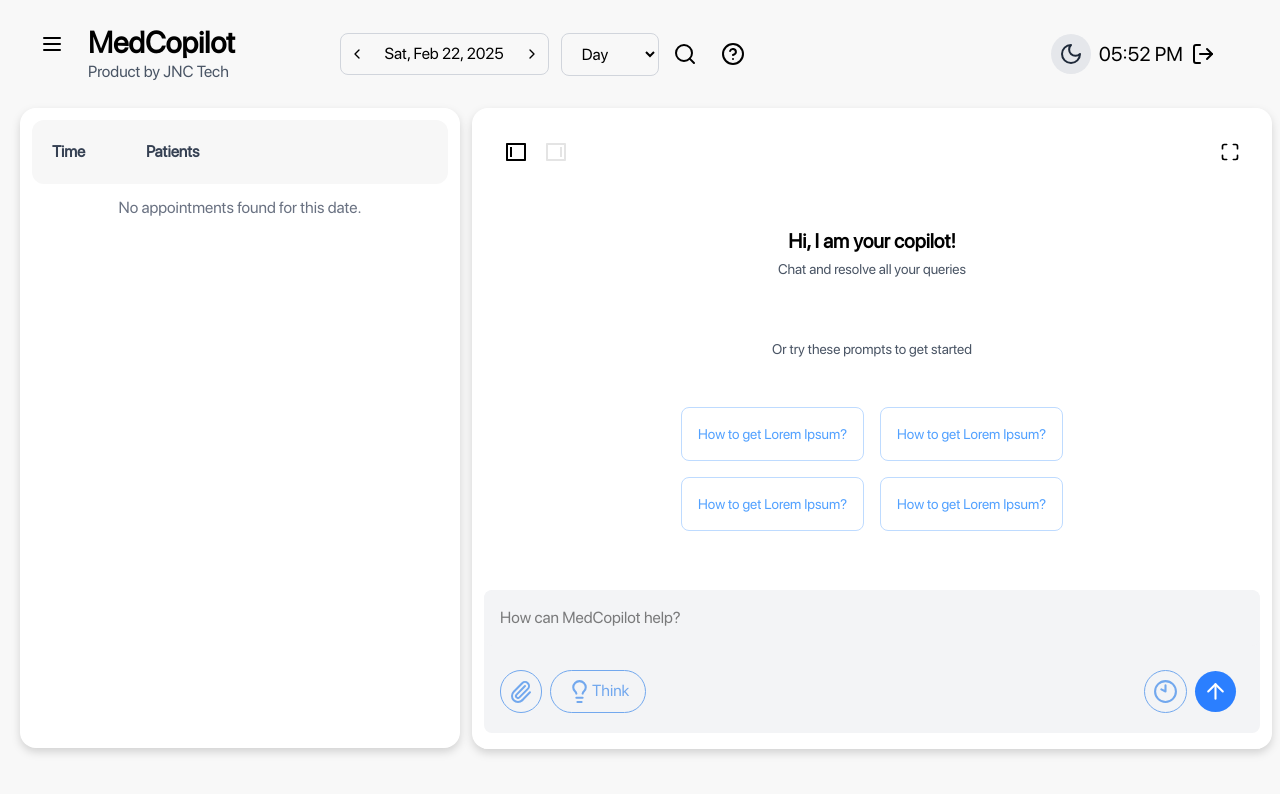
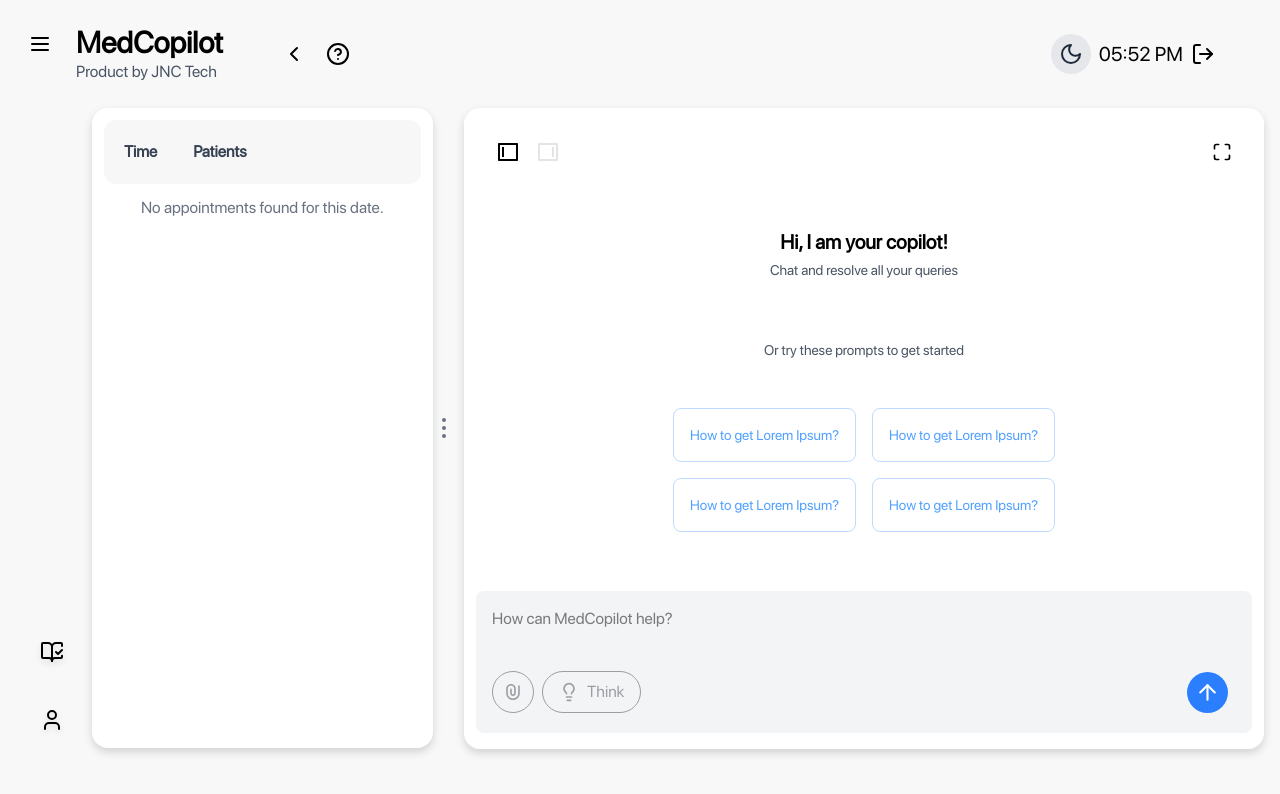
Before and after one commit to devs8l/MedCopilot, a React (Vite) app: page / in a window 1280 px wide. Shown: the top 794 px of the page. Built offline with nearby package versions, Linux system fonts and the light colour scheme; sample sign-in values are in the browser's storage.

Commit message:
chat-fixes

```diff
--- a/src/components/Chat.jsx
+++ b/src/components/Chat.jsx
@@ -6,7 +6,7 @@
     return (
         <div className="drop-shadow-lg px-3 pt-3 bg-white dark:bg-[#272626] rounded-2xl flex flex-col overflow-hidden">
             {/* Header with buttons */}
-            <div className={`p-4  flex items-center justify-between  rounded-xl ${isFullScreen ? 'bg-white':''} `}>
+            <div className={`p-4  flex items-center justify-between  rounded-xl ${isFullScreen ? 'bg-white':''} dark:text-white dark:bg-[#272626]`}>
                 {/* Left side - swap position buttons */}
                 <div className={`flex  space-x-2 ${isFullScreen ? "hidden" : ""}`}>
                     <button
@@ -36,7 +36,7 @@
 
             {/* Chat content area */}
             <div className={`flex-grow overflow-y-auto ${isFullScreen ? 'h-[calc(80vh-73px)]':'h-[calc(80vh-75px)]'} `}>
-                <ChatInterface />
+                <ChatInterface isFullScreen={isFullScreen} />
             </div>
         </div>
     );
--- a/src/components/ChatInterface.jsx
+++ b/src/components/ChatInterface.jsx
@@ -1,7 +1,7 @@
 import React, { useState, useRef, useEffect } from 'react';
 import { Send, RefreshCcw, Clipboard, ArrowRight, ThumbsUp, ThumbsDown, ChevronUp, ArrowUp, Paperclip, Lightbulb, Clock10 } from 'lucide-react';
 
-const ChatInterface = () => {
+const ChatInterface = ({isFullScreen}) => {
   const [messages, setMessages] = useState([
     {
       type: 'bot',
@@ -69,8 +69,8 @@
       <div className={`flex-1 overflow-y-auto p-4 ${messages.length === 1 ? 'flex items-center justify-center' : ''}`}>
         {messages.length === 1 ? (
           <div className="text-center space-y-1">
-            <div className="text-xl font-semibold">{messages[0].content}</div>
-            <p className="text-sm text-gray-600">{messages[0].subtext}</p>
+            <div className="text-xl font-semibold dark:text-white">{messages[0].content}</div>
+            <p className="text-sm text-gray-600 ">{messages[0].subtext}</p>
             <p className="text-sm text-gray-600 mb-12 mt-15">{messages[0].para}</p>
 
             <div className="grid grid-cols-2 gap-4 mt-4">
@@ -124,38 +124,38 @@
       </div>
 
       {/* Input Area */}
-      <div className="py-4 px-0 ">
-        <div className="flex flex-col  gap-2 bg-gray-100 overflow-hidden rounded-lg pb-1">
+      <div className={`py-4 px-0 ${isFullScreen ? 'w-1/3' : 'w-full'} mx-auto  `}>
+        <div className="flex flex-col  gap-2 bg-gray-100 dark:bg-[#171616] dark:text-white overflow-hidden rounded-lg pb-1">
           <input
             type="text"
             value={inputMessage}
             onChange={(e) => setInputMessage(e.target.value)}
             onKeyDown={(e) => e.key === 'Enter' && handleSendMessage()}
             placeholder="How can MedCopilot help?"
-            className="flex-1 p-4  rounded-lg focus:outline-none bg-gray-100"
+            className="flex-1 p-4  rounded-lg focus:outline-none dark:bg-[#171616] dark:text-white"
           />
           <div className='flex justify-between items-center p-4'>
             <div className='flex '>
               <button
                 onClick={handleSendMessage}
-                className="p-2 mr-2 border-[#72A8EE]  border text-white rounded-full cursor-pointer hover:bg-blue-600 transition-colors"
+                className="p-3 mr-2 border-[#9B9EA2]  border text-white rounded-full cursor-pointer  transition-colors"
               >
-                <Paperclip  color={'#72A8EE'} />
+                <img src="/doc.svg" className='w-4 h-4' alt="" />
               </button>
               <button
                 onClick={handleSendMessage}
-                className="p-2 px-4 mr-2 border-[#72A8EE] border text-white flex rounded-full cursor-pointer  transition-colors"
+                className="p-2 px-4 mr-2 border-[#9B9EA2] border text-white flex rounded-full cursor-pointer gap-2 items-center  transition-colors"
               >
-                <Lightbulb  color={'#72A8EE'} size={25} /><span className='text-[#72A8EE]'>Think</span>
+                <Lightbulb  color={'#9B9EA2'}  size={20} /><span className='text-[#9B9EA2] '>Think</span>
               </button>
             </div>
             <div>
-              <button
+              {/* <button
                 onClick={handleSendMessage}
-                className="p-2 mr-2 border-[#72A8EE] border text-white rounded-full cursor-pointer  transition-colors"
+                className="p-3 mr-2 border-[#72A8EE] border text-white rounded-full cursor-pointer  transition-colors"
               >
-                <Clock10 color={'#72A8EE'} size={25} />
-              </button>
+                <Clock10 color={'#72A8EE'} size={20} />
+              </button> */}
               <button
                 onClick={handleSendMessage}
                 className="p-2 mr-2 bg-blue-500 text-white rounded-full cursor-pointer hover:bg-blue-600 transition-colors"
--- a/src/components/Navbar.jsx
+++ b/src/components/Navbar.jsx
@@ -34,7 +34,7 @@
         <div className={`grid dark:text-white grid-cols-[2fr_1fr] ${isSearchOpen ? 'sm:grid-cols-[1fr_4fr_1fr]' : 'sm:grid-cols-[1fr_3fr_1fr]'} gap-4 py-3 px-5`}>
             <div className="flex items-start gap-5">
                 {/* Sidebar Toggle Button */}
-                <button onClick={() => setIsExpanded(!isExpanded)} className="rounded-md py-5 dark:bg-gray-800 cursor-pointer mr-1 ml-3 ">
+                <button onClick={() => setIsExpanded(!isExpanded)} className="rounded-md py-5 dark:bg-gray-800 cursor-pointer mr-1  ">
                     <Menu size={24} />
                 </button>
 
--- a/src/components/Patients.jsx
+++ b/src/components/Patients.jsx
@@ -327,7 +327,7 @@
     };
 
     return (
-        <div className="mx-auto bg-white dark:bg-[#272626] px-1 py-1 pb-4 flex flex-col justify-between gap-3 rounded-xl overflow-hidden">
+        <div className="mx-auto bg-white dark:bg-[#272626] px-1 py-1 pb-1 flex flex-col justify-between gap-3 rounded-xl overflow-hidden">
             {renderView()}
         </div>
     );
--- a/src/components/SideBar.jsx
+++ b/src/components/SideBar.jsx
@@ -1,29 +1,19 @@
 import { BookOpenCheck, ChevronDown, ChevronLeft, Menu, User } from 'lucide-react';
-import React, { use, useContext } from 'react';
+import React, { useContext } from 'react';
 import Calendar from './Calendar';
 import { Link } from 'react-router-dom';
 import { MedContext } from '../context/MedContext';
 
-const SideBar = () => {
-    const {isExpanded, setIsExpanded} =useContext(MedContext); ;
+const SideBar = ({ isExpanded, setIsExpanded, isFullScreen }) => {
     return (
         <div className={`bg-primary dark:bg-[#161616] flex flex-col gap-3 justify-between transition-all min-h-[80vh] duration-300 ${isExpanded ? 'w-[320px]' : ''}`}>
             {/* Sidebar Top Section */}
-            <div className="flex flex-col  items-start overflow-hidden justify-between h-[90%] dark:bg-[#272626] rounded-2xl drop-shadow-md transition-all duration-300">
-
-                {/* Toggle Button */}
-                {/* <button
-                    className={`px-4 py-1 mt-3 rounded-md cursor-pointer relative z-100 self-start`}
-                    onClick={() => setIsExpanded(!isExpanded)}
-                >
-                <Menu />
-                </button> */}
-
+            <div className="flex flex-col items-start overflow-hidden h-full dark:bg-[#272626] rounded-2xl drop-shadow-md transition-all duration-300">
                 {/* Calendar Section */}
-                <div className={`transition-all duration-300 mt-3  z-3 mb-2 overflow-auto ${isExpanded ? 'opacity-100' : 'hidden opacity-0'}`}>
+                <div className={`transition-all duration-300 mt-3 z-3 mb-2 overflow-auto ${isExpanded ? 'opacity-100' : 'hidden opacity-0'}`}>
                     <Calendar />
                 </div>
-                <div className={`flex flex-col items-center min-w-[300px] justify-between w-[90%] mt-[-15px] px-4 gap-4 py-3 transition-all duration-300 ${isExpanded ? 'opacity-100' : 'opacity-0 hidden'}`}>
+                <div className={`flex flex-col items-center min-w-[300px] justify-between w-[100%] mt-[-15px] px-4 gap-4 py-3 transition-all duration-300 ${isExpanded ? 'opacity-100' : 'opacity-0 hidden'}`}>
                     <button className="w-full bg-white cursor-pointer text-sm gap-2 text-center px-3 py-3 flex items-center justify-center rounded-md border border-gray-300">
                         Create Event <ChevronDown size={20} />
                     </button>
@@ -31,16 +21,12 @@
                         + Add Appointment
                     </button>
                 </div>
-
-                {/* Buttons Section */}
             </div>
 
-            {/* Sidebar Navigation */}
-
-            {/* <div className="flex flex-col transition-all p-2 flex-grow duration-300 gap-1 items-center justify-around bg-white dark:bg-[#272626] rounded-2xl drop-shadow-md w-full">
-
-
-                <button className={`flex cursor-pointer items-center ${isExpanded ? 'p-4' : 'p-2'} gap-3 text-sm rounded-md w-full mt-2 text-center hover:bg-gray-50 transition-all duration-300`}>
+            {/* Sidebar Navigation - Hide when in fullscreen mode */}
+            {!isFullScreen && (
+                <div className="flex flex-col transition-all px-2 flex-grow duration-300 gap-1 items-center justify-around dark:bg-[#272626] rounded-2xl drop-shadow-md w-full">
+                    <button className={`flex cursor-pointer items-center ${isExpanded ? 'p-4' : 'p-4'} gap-3 text-sm rounded-md w-full mt-2 text-center hover:bg-gray-50 transition-all duration-300`}>
                         <span className={"flex-shrink-0"}><BookOpenCheck /></span>
                         <span className={`whitespace-nowrap transition-all duration-300 ease-in ${isExpanded ? 'opacity-100 block' : 'opacity-0 hidden'}`}>
                             Make an Appointment
@@ -48,14 +34,15 @@
                     </button>
 
                     <Link className='w-full' to={`/`}>
-                    <button className={`flex cursor-pointer items-center ${isExpanded ? 'p-4' : 'p-2'} gap-3 text-sm rounded-md w-full mt-2 text-center hover:bg-gray-50 transition-all duration-300`}>
+                        <button className={`flex cursor-pointer items-center ${isExpanded ? 'p-4' : 'p-4'} gap-3 text-sm rounded-md w-full mt-2 text-center hover:bg-gray-50 transition-all duration-300`}>
                             <span className="flex-shrink-0"><User /></span>
                             <span className={`whitespace-nowrap transition-all duration-300 ease-in ${isExpanded ? 'opacity-100 block' : 'opacity-0 hidden'}`}>
                                 My Patients
                             </span>
                         </button>
                     </Link>
-            </div> */}
+                </div>
+            )}
         </div>
     );
 };
--- a/src/components/UserData.jsx
+++ b/src/components/UserData.jsx
@@ -54,7 +54,7 @@
   };
 
   return (
-    <div className="p-6 bg-white flex flex-col gap-6 rounded-lg  mx-auto mt-5">
+    <div className="p-6 bg-white flex flex-col gap-6 rounded-lg  mx-auto h-full overflow-auto">
       {/* Profile Section */}
       <div >
         <div className="flex items-start justify-between ">
@@ -113,7 +113,7 @@
         {medicalEvents.map((event, index) => (
           <div
             key={index}
-            className="flex items-center justify-between  pb-7"
+            className="flex items-center justify-between  pb-4"
           >
             <div className="flex items-start space-x-3">
               {getStatusIcon(event.status)}
--- a/src/context/MedContext.jsx
+++ b/src/context/MedContext.jsx
@@ -3,7 +3,9 @@
 export const MedContext = createContext();
 
 const MedContextProvider = (props) => {
-  const [isUserSelected, setIsUserSelected] = useState(false);
+  const [isUserSelected, setIsUserSelected] = useState(
+    localStorage.getItem("isUserSelected") === "true"
+  );
   const [filterBasis, setFilterBasis] = useState("day");
   const [isExpanded, setIsExpanded] = useState(false);
   const [isAuthenticated, setIsAuthenticated] = useState(
@@ -34,6 +36,9 @@
     localStorage.setItem("isAuthenticated", "true");
     setIsAuthenticated(true);
   };
+  useEffect(() => {
+    localStorage.setItem("isUserSelected", isUserSelected);
+  }, [isUserSelected]);
 
   const logout = () => {
     localStorage.removeItem("isAuthenticated");
--- a/src/pages/Home.jsx
+++ b/src/pages/Home.jsx
@@ -1,17 +1,147 @@
-import { useContext, useState } from "react";
+import { useContext, useState, useRef, useEffect } from "react";
 import { Outlet } from "react-router-dom";
 import SideBar from "../components/SideBar";
 import Chat from "../components/Chat";
 import { MedContext } from "../context/MedContext";
 
+// Resizer with direct mouse tracking
+const Resizer = ({ onResize, orientation = "vertical", className = "" }) => {
+  const resizerRef = useRef(null);
+  const [isDragging, setIsDragging] = useState(false);
+  const [hovered, setHovered] = useState(false);
+
+  // Track starting positions for precise calculations
+  const dragInfo = useRef({
+    startX: 0,
+    startChatWidth: 0,
+    containerLeft: 0,
+    sidebarWidth: 0
+  });
+
+  useEffect(() => {
+    const handleMouseMove = (e) => {
+      if (!isDragging) return;
+
+      // Direct mouse position tracking for exact positioning
+      onResize(e.clientX, dragInfo.current);
+      e.preventDefault();
+    };
+
+    const handleMouseUp = () => {
+      setIsDragging(false);
+      document.body.style.cursor = "";
+      document.body.style.userSelect = "";
+    };
+
+    if (isDragging) {
+      document.addEventListener("mousemove", handleMouseMove);
+      document.addEventListener("mouseup", handleMouseUp);
+      document.body.style.cursor = orientation === "vertical" ? "col-resize" : "row-resize";
+      document.body.style.userSelect = "none";
+    }
+
+    return () => {
+      document.removeEventListener("mousemove", handleMouseMove);
+      document.removeEventListener("mouseup", handleMouseUp);
+    };
+  }, [isDragging, onResize, orientation]);
+
+  const handleMouseDown = (e) => {
+    e.stopPropagation();
+
+    // Store all initial values needed for precise calculations
+    dragInfo.current.startX = e.clientX;
+
+    // These will be set by the parent component
+    dragInfo.current.startChatWidth = 0;
+    dragInfo.current.containerLeft = 0;
+    dragInfo.current.sidebarWidth = 0;
+
+    setIsDragging(true);
+  };
+
+  return (
+    <div
+      ref={resizerRef}
+      className={`
+        ${orientation === "vertical" ? "w-2 cursor-col-resize mx-1" : "h-2 cursor-row-resize my-1"}
+        ${isDragging ? "" : hovered ? "" : " bg-opacity-50"}
+        transition-colors duration-150 ease-in-out rounded-full flex items-center justify-center
+        ${className}
+      `}
+      onMouseDown={handleMouseDown}
+      onMouseEnter={() => setHovered(true)}
+      onMouseLeave={() => setHovered(false)}
+    >
+      {/* Handle dots for visual feedback */}
+      <div className={`flex ${orientation === "vertical" ? "flex-col" : "flex-row"} gap-1`}>
+        <div className="w-1 h-1 bg-gray-500 rounded-full"></div>
+        <div className="w-1 h-1 bg-gray-500 rounded-full"></div>
+        <div className="w-1 h-1 bg-gray-500 rounded-full"></div>
+      </div>
+    </div>
+  );
+};
+
 const Home = () => {
-    const {isExpanded, setIsExpanded} = useContext(MedContext);
+  const { isExpanded, setIsExpanded } = useContext(MedContext);
   const [isSwapped, setIsSwapped] = useState(false);
   const [isFullScreen, setIsFullScreen] = useState(false);
+  const [chatWidth, setChatWidth] = useState(800);
+  const [contentWidth, setContentWidth] = useState(0);
+  const containerRef = useRef(null);
+  const layoutRef = useRef({ lastChatWidth: 800 });
+
+  // Calculate and set panel widths with constraints
+  const calculatePanelWidths = (newChatWidth) => {
+    if (containerRef.current) {
+      const totalWidth = containerRef.current.offsetWidth;
+      const sidebarWidth = isExpanded ? 350 : 70;
+      const availableWidth = totalWidth - sidebarWidth - 10; // 10px for margins and resizer
+
+      // Set minimum and maximum widths for chat
+      const minChatWidth = Math.min(300, availableWidth * 0.3);
+      const maxChatWidth = Math.min(1200, availableWidth * 0.7);
+      const constrainedChatWidth = Math.max(minChatWidth, Math.min(newChatWidth || chatWidth, maxChatWidth));
+
+      // Calculate content width based on available space
+      const newContentWidth = availableWidth - constrainedChatWidth - 10;
+
+      setChatWidth(constrainedChatWidth);
+      setContentWidth(newContentWidth);
+    }
+  };
+
+  const [windowWidth, setWindowWidth] = useState(window.innerWidth);
+
+  useEffect(() => {
+      const handleResize = () => {
+          setWindowWidth(window.innerWidth); // Trigger a re-render
+      };
+
+      window.addEventListener("resize", handleResize);
+      return () => window.removeEventListener("resize", handleResize);
+  }, []);
+
+  useEffect(() => {
+      if (!isFullScreen) {
+          calculatePanelWidths(); // Ensure correct width calculation
+      }
+  }, [windowWidth, isExpanded, isFullScreen]); // Trigger recalculation on resize
+
+
+  useEffect(() => {
+    // Save chat width when going fullscreen
+    if (isFullScreen) {
+      layoutRef.current.lastChatWidth = chatWidth;
+    } else {
+      // Restore previous width when exiting fullscreen
+      calculatePanelWidths(layoutRef.current.lastChatWidth);
+    }
+  }, [isFullScreen]);
 
   const handleSwapPosition = (swapTo) => {
     setIsSwapped(swapTo);
-        // Exit fullscreen mode when swapping positions
     if (isFullScreen) setIsFullScreen(false);
   };
 
@@ -19,28 +149,57 @@
     setIsFullScreen(!isFullScreen);
   };
 
-    // Fixed width for chat in normal mode
-    const chatWidth = "800px";
-
   // Dynamic width calculation for fullscreen mode based on sidebar state
   const getFullScreenWidth = () => {
-        return isExpanded ? 'calc(100% - 350px)' : 'calc(100% - 10px)';
+    if (!containerRef.current) return '100vw';
+    const totalWidth = containerRef.current.offsetWidth;
+    const sidebarWidth = isExpanded ? 350 : 70;
+    return `min(100vw, ${totalWidth - sidebarWidth}px)`;
+  };
+
+
+  // Precise resizing function that directly translates mouse position to panel width
+  const handleChatResize = (mouseX, dragInfo) => {
+    if (!containerRef.current) return;
+
+    // On first call, initialize the drag info with current values
+    if (dragInfo.startChatWidth === 0) {
+      dragInfo.startChatWidth = chatWidth;
+      dragInfo.containerLeft = containerRef.current.getBoundingClientRect().left;
+      dragInfo.sidebarWidth = isExpanded ? 350 : 70;
+    }
+
+    let newChatWidth;
+
+    if (isSwapped) {
+      // When swapped, chat is on left side after sidebar
+      // Calculate based on absolute position (sidebar width + desired chat width = mouse position)
+      newChatWidth = mouseX - dragInfo.containerLeft - dragInfo.sidebarWidth;
+    } else {
+      // When not swapped, chat is on right side
+      // Calculate from right edge of container
+      const containerRight = dragInfo.containerLeft + containerRef.current.offsetWidth;
+      newChatWidth = containerRight - mouseX;
+    }
+
+    calculatePanelWidths(newChatWidth);
   };
 
   return (
-        <div className="flex h-full ">
+    <div ref={containerRef} className={`flex h-full ${isFullScreen ? 'px-0' : 'px-2'} w-full `}>
       {isSwapped ? (
         // Swapped layout
-                <div className="w-full flex h-[80vh] flex-col sm:flex-row">
+        <div className="w-full flex h-[80vh] justify-between  flex-col sm:flex-row">
           {/* Sidebar */}
           <SideBar isExpanded={isExpanded} setIsExpanded={setIsExpanded} />
 
-                    {/* Chat in middle with conditional width */}
+          {/* Chat with no transition for direct response */}
           <div
-                        className="transition-all duration-100 mx-3"
             style={{
-                            width: isFullScreen ? getFullScreenWidth() : chatWidth,
-                            flexShrink: 0
+              width: isFullScreen ? getFullScreenWidth() : `${chatWidth}px`,
+              flexShrink: 0,
+              marginLeft: isFullScreen ? '0' : '12px',
+
             }}
           >
             <Chat
@@ -51,33 +210,55 @@
             />
           </div>
 
-                    {/* Content taking remaining space - hidden in fullscreen mode */}
+          {/* Resizer - only visible when not in fullscreen */}
           {!isFullScreen && (
-                        <div className="flex-grow drop-shadow-lg bg-white dark:bg-[#272626]  rounded-2xl transition-all duration-100  p-2">
+            <Resizer
+              onResize={handleChatResize}
+              className="h-full self-stretch"
+            />
+          )}
+
+          {/* Content area with no transition for direct response */}
+          {!isFullScreen && (
+            <div
+              className="drop-shadow-lg bg-white dark:bg-[#272626] rounded-2xl p-2"
+              style={{ width: `${contentWidth}px` }}
+            >
               <Outlet />
             </div>
           )}
         </div>
       ) : (
         // Original layout
-                <div className="w-full flex h-[80vh] flex-col sm:flex-row">
+        <div className="w-full flex h-[80vh] flex-col justify-between sm:flex-row">
           {/* Sidebar */}
           <SideBar isExpanded={isExpanded} setIsExpanded={setIsExpanded} />
 
-                    {/* Middle Section - hidden in fullscreen mode */}
+          {/* Content area with no transition for direct response */}
           {!isFullScreen && (
-                        <div className="flex-grow drop-shadow-lg bg-white dark:bg-[#272626] rounded-2xl transition-all duration-100  p-2 mx-3">
+            <div
+              className="drop-shadow-lg bg-white dark:bg-[#272626] rounded-2xl p-2 mx-1"
+              style={{ width: `${contentWidth}px` }}
+            >
               <Outlet />
             </div>
           )}
 
-                    {/* Chat Section with conditional width */}
+          {/* Resizer - only visible when not in fullscreen */}
+          {!isFullScreen && (
+            <Resizer
+              onResize={handleChatResize}
+              className="h-full self-stretch"
+            />
+          )}
+
+          {/* Chat with no transition for direct response */}
           <div
-                        className="transition-all duration-400 "
             style={{
-                            width: isFullScreen ? getFullScreenWidth() : chatWidth,
-                            marginLeft: isFullScreen ? '12px' : '0',
-                            flexShrink: 0
+              width: isFullScreen ? getFullScreenWidth() : `${chatWidth}px`,
+              maxWidth: '100vw',  // Prevent overflow
+              flexShrink: 0,
+              marginLeft: isFullScreen ? '0' : '12px',
             }}
           >
             <Chat
@@ -87,6 +268,7 @@
               isFullScreen={isFullScreen}
             />
           </div>
+
         </div>
       )}
     </div>
```
Also changed, not shown: public/bulb.svg (added), public/doc.svg (added). Lines whose indentation alone changed are shown as unchanged.
